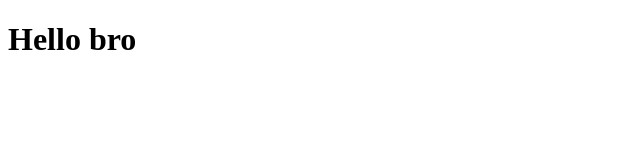
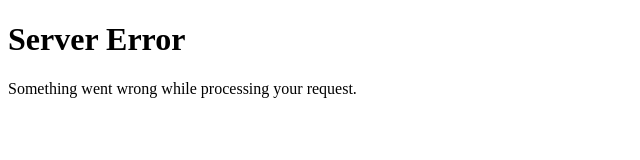
Before and after one commit to developerMohib/ecommerceapp_backend, a website: page public/index.html in a window 1280 px wide. Shown: the whole page, without its empty margins (0-640 px from the left). Drawn offline with Linux system fonts and the light colour scheme.

Commit message:
fix: update server error message in index.html and move it to main section; add CheckoutSessionLine type to schema.ts

```diff
--- a/public/index.html
+++ b/public/index.html
@@ -6,6 +6,9 @@
     <title>Ecommerce App server page</title>
 </head>
 <body>
-    <h1>Hello bro</h1>
+    <main role="main">
+        <h1>Server Error</h1>
+        <p>Something went wrong while processing your request.</p>
+    </main>
 </body>
 </html>
```
Also changed, not shown: src/db/schema.ts (+6 -5 lines).
